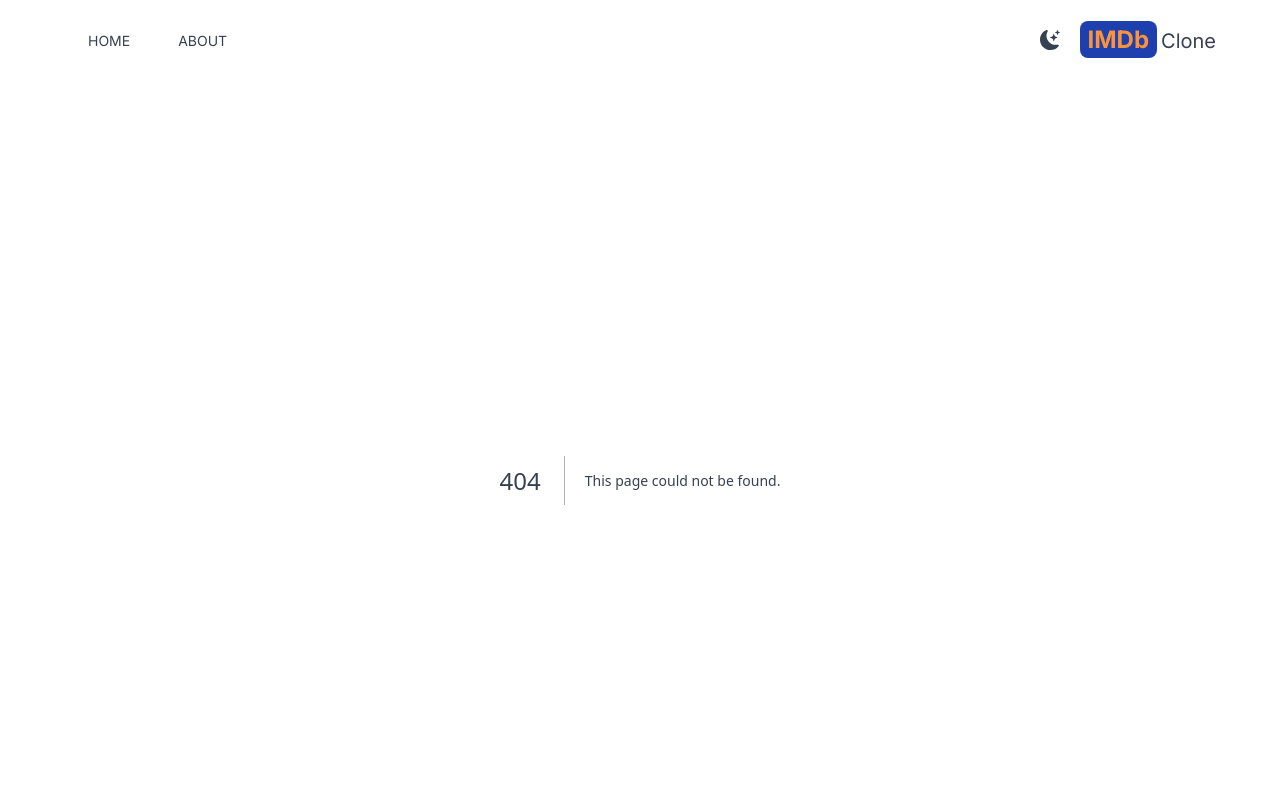
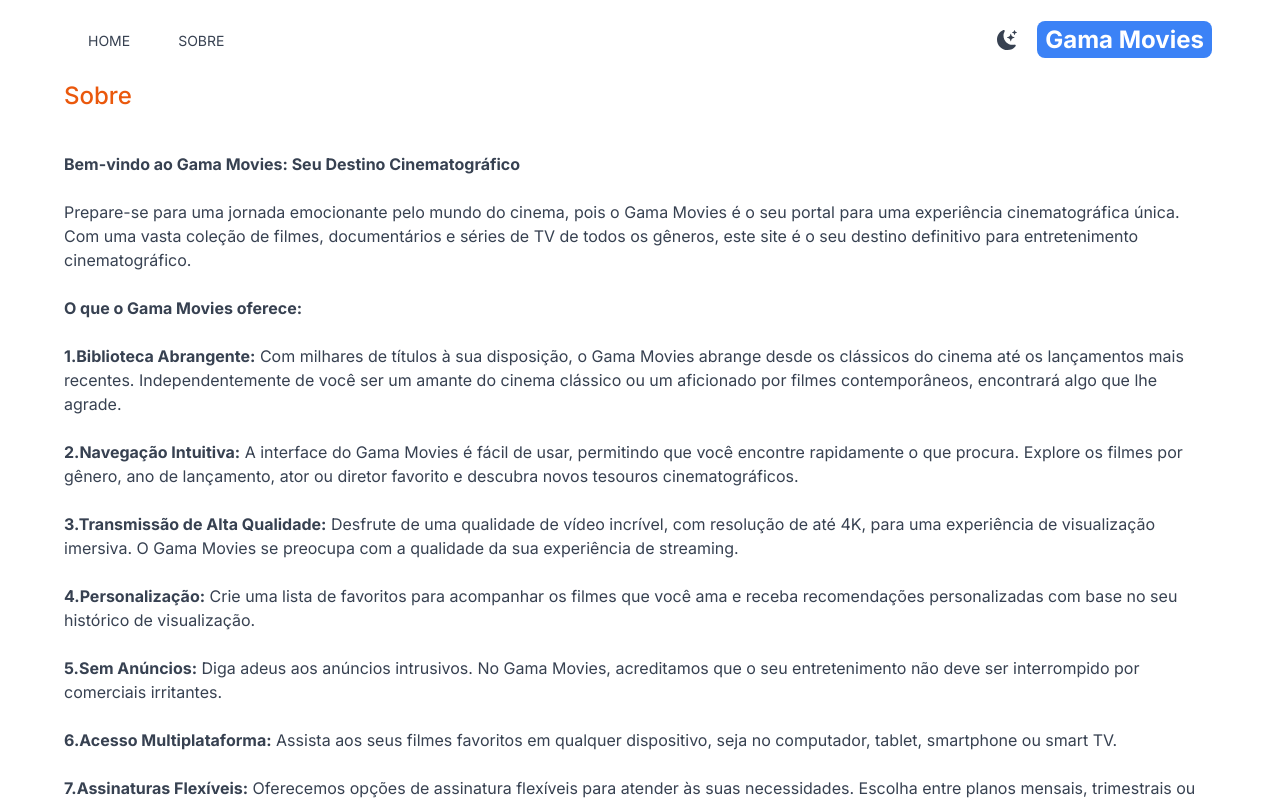
Before and after one commit to Caiquegam/imdb, a Next.js app: page /about in a window 1280 px wide. Before the commit this address had no page. Shown: the top 800 px of the page. Built offline with nearby package versions, Linux system fonts and the light colour scheme.

Commit message:
create the about page

```diff
--- /dev/null
+++ b/src/app/about/page.jsx
@@ -0,0 +1,63 @@
+import React from 'react'
+
+export default function About() {
+  return (
+    <div className="max-w-6xl mx-auto space-y-4">
+      <h1 className="text-2xl font-medium text-orange-600">Sobre</h1> <br />
+      <p className='text-left'>
+      <strong>Bem-vindo ao Gama Movies: Seu Destino Cinematográfico</strong><br />
+      <br />
+      Prepare-se para uma jornada emocionante pelo mundo do cinema, pois o Gama
+      Movies é o seu portal para uma experiência cinematográfica única. Com uma
+      vasta coleção de filmes, documentários e séries de TV de todos os gêneros,
+      este site é o seu destino definitivo para entretenimento cinematográfico.
+      <br /><br />
+      <strong>O que o Gama Movies oferece:</strong>
+      <br /><br />
+      <strong>1.Biblioteca Abrangente:</strong> Com milhares de títulos à sua
+      disposição, o Gama Movies abrange desde os clássicos do cinema até os
+      lançamentos mais recentes. Independentemente de você ser um amante do
+      cinema clássico ou um aficionado por filmes contemporâneos, encontrará
+      algo que lhe agrade.
+      <br /><br />
+      <strong>2.Navegação Intuitiva:</strong> A interface do Gama Movies é fácil
+      de usar, permitindo que você encontre rapidamente o que procura. Explore
+      os filmes por gênero, ano de lançamento, ator ou diretor favorito e
+      descubra novos tesouros cinematográficos.
+      <br /><br />
+      <strong>3.Transmissão de Alta Qualidade:</strong> Desfrute de uma
+      qualidade de vídeo incrível, com resolução de até 4K, para uma experiência
+      de visualização imersiva. O Gama Movies se preocupa com a qualidade da sua
+      experiência de streaming.
+      <br /><br />
+      <strong>4.Personalização:</strong> Crie uma lista de favoritos para
+      acompanhar os filmes que você ama e receba recomendações personalizadas
+      com base no seu histórico de visualização.
+      <br /><br />
+      <strong>5.Sem Anúncios:</strong> Diga adeus aos anúncios intrusivos. No
+      Gama Movies, acreditamos que o seu entretenimento não deve ser
+      interrompido por comerciais irritantes.
+      <br /><br />
+      <strong>6.Acesso Multiplataforma:</strong> Assista aos seus filmes
+      favoritos em qualquer dispositivo, seja no computador, tablet, smartphone
+      ou smart TV. <br /><br />
+      <strong>7.Assinaturas Flexíveis:</strong> Oferecemos opções de assinatura
+      flexíveis para atender às suas necessidades. Escolha entre planos mensais,
+      trimestrais ou anuais, e cancele a qualquer momento. <br /><br />
+      <strong>Descubra um Mundo de Cinema no Gama Movies</strong> <br /><br />
+      Seja você um ávido cinéfilo, um amante casual do cinema ou alguém em busca
+      de entretenimento de qualidade, o Gama Movies tem algo para todos.
+      Mergulhe em histórias cativantes, explore mundos diversos e emocione-se
+      com atuações excepcionais - tudo isso a apenas um clique de distância. Não
+      perca mais tempo. Junte-se à nossa comunidade de entusiastas do cinema e
+      comece a sua jornada cinematográfica no Gama Movies. Prepare a pipoca,
+      acomode-se no sofá e deixe a magia do cinema ganhar vida na tela do seu
+      dispositivo. Seu próximo filme favorito está esperando por você! <br />
+      <br /><br />
+      <strong>
+        Gama Movies: Onde os sonhos do cinema se tornam realidade.
+      </strong> <br /> <br />
+      </p>
+    </div>
+  )
+}
--- a/src/app/head.jsx
+++ b/src/app/head.jsx
@@ -2,7 +2,7 @@
 export default function Head() {
   return (
     <>
-      <title>IMDb Clone</title>
+      <title>Gama Movies</title>
       <meta content="width-device-width, initial-scale=1" name="viewport" />
       <meta name="description" content="IMDb clone" />
       <link rel="shortcut icon" href="favicon.png" type="image/png"/>
--- a/src/components/Header.jsx
+++ b/src/components/Header.jsx
@@ -10,16 +10,15 @@
     <div className="flex justify-between mx-2 max-w-6xl sm:mx-auto items-center py-6">
       <div className="flex">
         <MenuItem title="HOME" address="/" Icon={AiTwotoneHome} />
-        <MenuItem title="ABOUT" address="/about" Icon={BsInfoSquareFill} />
+        <MenuItem title="SOBRE" address="/about" Icon={BsInfoSquareFill} />
       </div>
       <div className="flex items-center space-x-5">
         <DarkModeSwitch/>
         <Link href="/">
           <h2 className="text-2xl">
-            <span className="font-bold bg-blue-800 py-1 px-2 rounded-lg text-orange-400 mr-1">
-              IMDb
+            <span className="font-bold bg-blue-500 py-1 px-2 rounded-lg text-white mr-1">
+              Gama Movies
             </span>
-            <span className="text-xl hidden sm:inline">Clone</span>
           </h2>
         </Link>
       </div>
```
Also changed, not shown: public/favicon.png.
